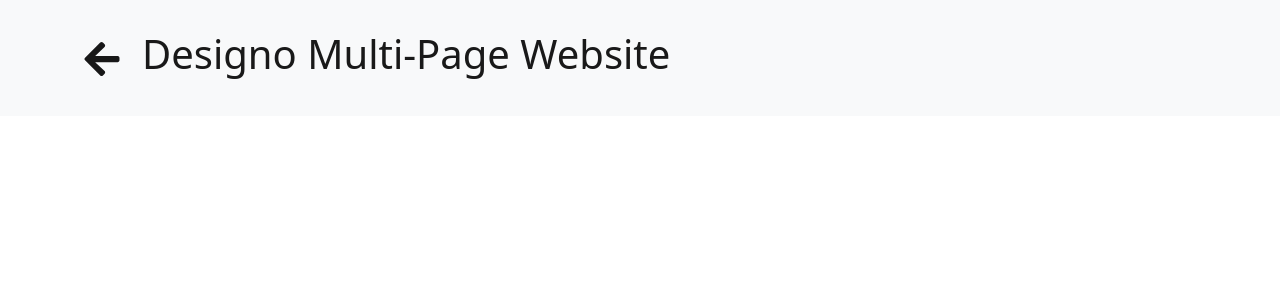
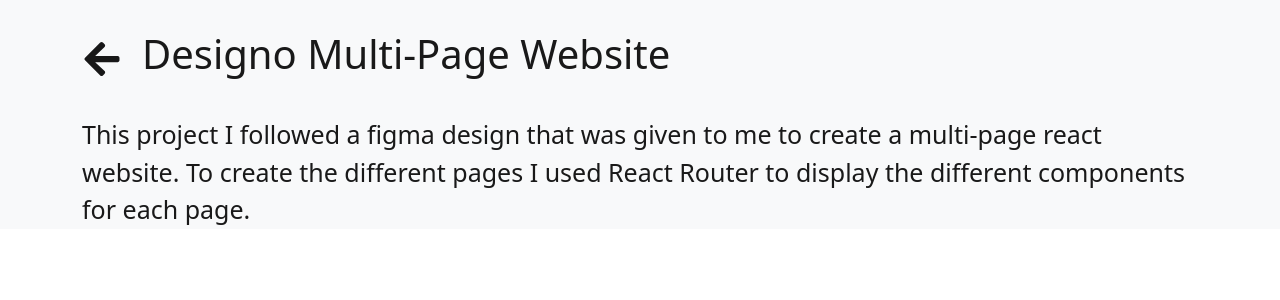
Before and after one commit to thomasgilmore/portfolio2022, a React (Create React App) app: page /designo-multi-page-website in a window 1280 px wide. Shown: the top 300 px of the page. Built offline with nearby package versions, Linux system fonts and the light colour scheme.

Commit message:
added some text to Designo Project

```diff
--- a/src/Components/DesignoMultiPageWebsite.js
+++ b/src/Components/DesignoMultiPageWebsite.js
@@ -8,6 +8,7 @@ export default function DesignoMultiPageWebsite() {
     <div className='designoMultiPageWebsiteDiv'>
       <Container>
         <ProjectNav title='Designo Multi-Page Website' />
+        <p>This project I followed a figma design that was given to me to create a multi-page react website. To create the different pages I used React Router to display the different components for each page.</p>
       </Container>
     </div>
   )
```
